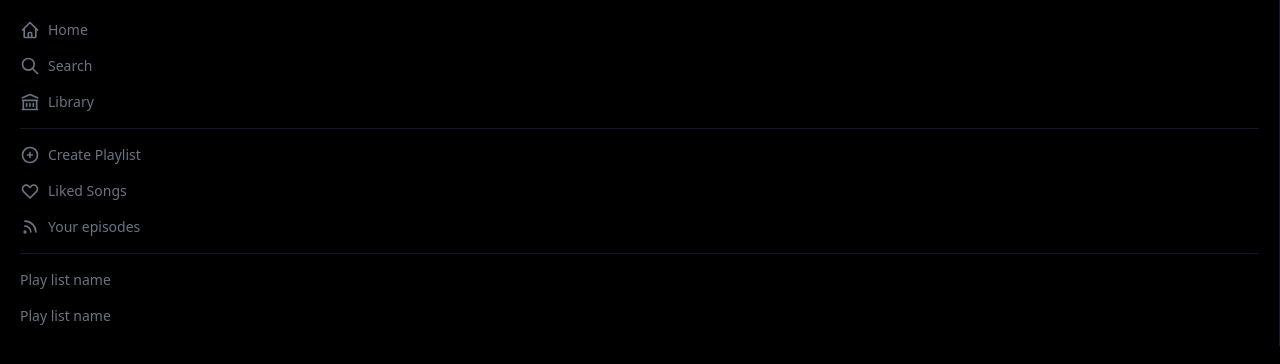
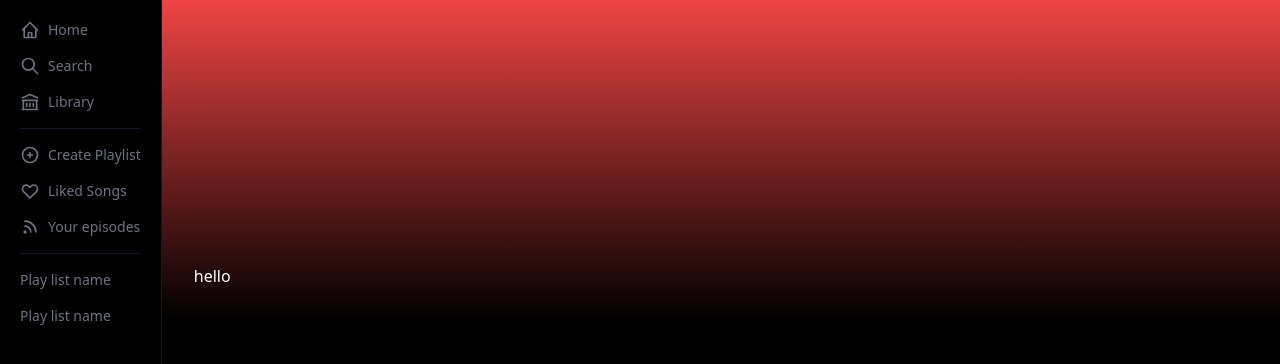
Before and after one commit to xipengyang/spotify-clone-ts-tailwind, a Next.js app: page / in a window 1280 px wide. Shown: the top 364 px of the page. Built offline with nearby package versions, Linux system fonts and the light colour scheme; no server answers.

Commit message:
User menu with image

```diff
--- /dev/null
+++ b/components/Center.tsx
@@ -0,0 +1,24 @@
+import { ChevronDownIcon } from "@heroicons/react/outline";
+import { useSession } from "next-auth/react";
+
+const Center: React.FC = () => {
+  const { data: session } = useSession();
+  return (
+    <div className="flex-grow text-white">
+      <header className="absolute top-5 right-8">
+        {session && session.user && (
+          <div className="flex items-center space-x-3 opacity-90 hover:opacity-80 cursor-pointer p-1 pr-2 rounded-full">
+            <img className="rounded-full w-10 h-10" src={session.user.image!} />
+            <h2>{session.user.name}</h2>
+            <ChevronDownIcon className="h-5 w-5" />
+          </div>
+        )}
+      </header>
+      <section className="h-80 space-x-7 bg-gradient-to-b to-black from-red-500 p-8 items-end flex">
+        <h1>hello</h1>
+      </section>
+    </div>
+  );
+};
+
+export default Center;
--- a/components/Sidebar.tsx
+++ b/components/Sidebar.tsx
@@ -12,7 +12,7 @@ const Sidebar = () => {
   const { data: session } = useSession();
 
   return (
-    <div className="text-gray-500 p-5 text-sm border-r border-gray-900">
+    <div className="text-gray-500 p-5 text-sm border-r border-gray-900 overflow-y-scroll h-screen scrollbar-hide">
       <div className="space-y-4">
         <button className="flex items-center space-x-2 hover:text-white">
           <HomeIcon className="h-5 w-5"></HomeIcon>
--- a/package.json
+++ b/package.json
@@ -13,7 +13,8 @@
     "next-auth": "^4.0.6",
     "react": "17.0.2",
     "react-dom": "17.0.2",
-    "spotify-web-api-node": "^5.0.2"
+    "spotify-web-api-node": "^5.0.2",
+    "tailwind-scrollbar-hide": "^1.1.7"
   },
   "devDependencies": {
     "@types/node": "17.0.1",
--- a/pages/index.tsx
+++ b/pages/index.tsx
@@ -1,5 +1,6 @@
 import type { NextPage } from 'next'
 import Head from 'next/head'
+import Center from "../components/Center";
 import Sidebar from "../components/Sidebar";
 
 const Home: NextPage = () => {
@@ -10,8 +11,9 @@ const Home: NextPage = () => {
         <link rel="icon" href="/favicon.ico" />
       </Head>
 
-      <main>
+      <main className="flex">
         <Sidebar></Sidebar>
+        <Center />
       </main>
     </div>
   );
--- a/tailwind.config.js
+++ b/tailwind.config.js
@@ -6,5 +6,7 @@ module.exports = {
   theme: {
     extend: {},
   },
-  plugins: [],
+  plugins: [
+    require("tailwind-scrollbar-hide")
+  ],
 }
```
Also changed, not shown: 1 other file (tests, documents, lock files or other folders).
